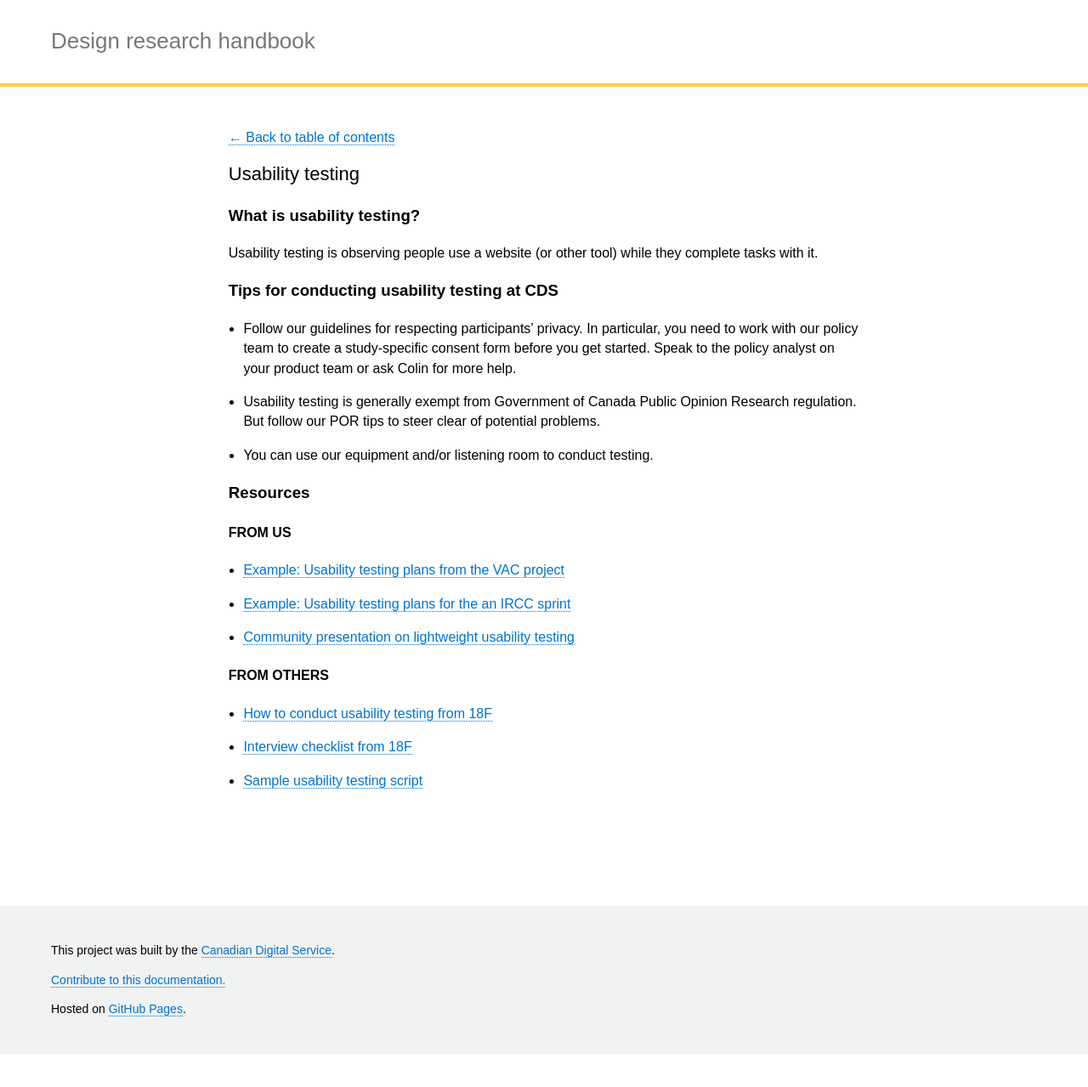
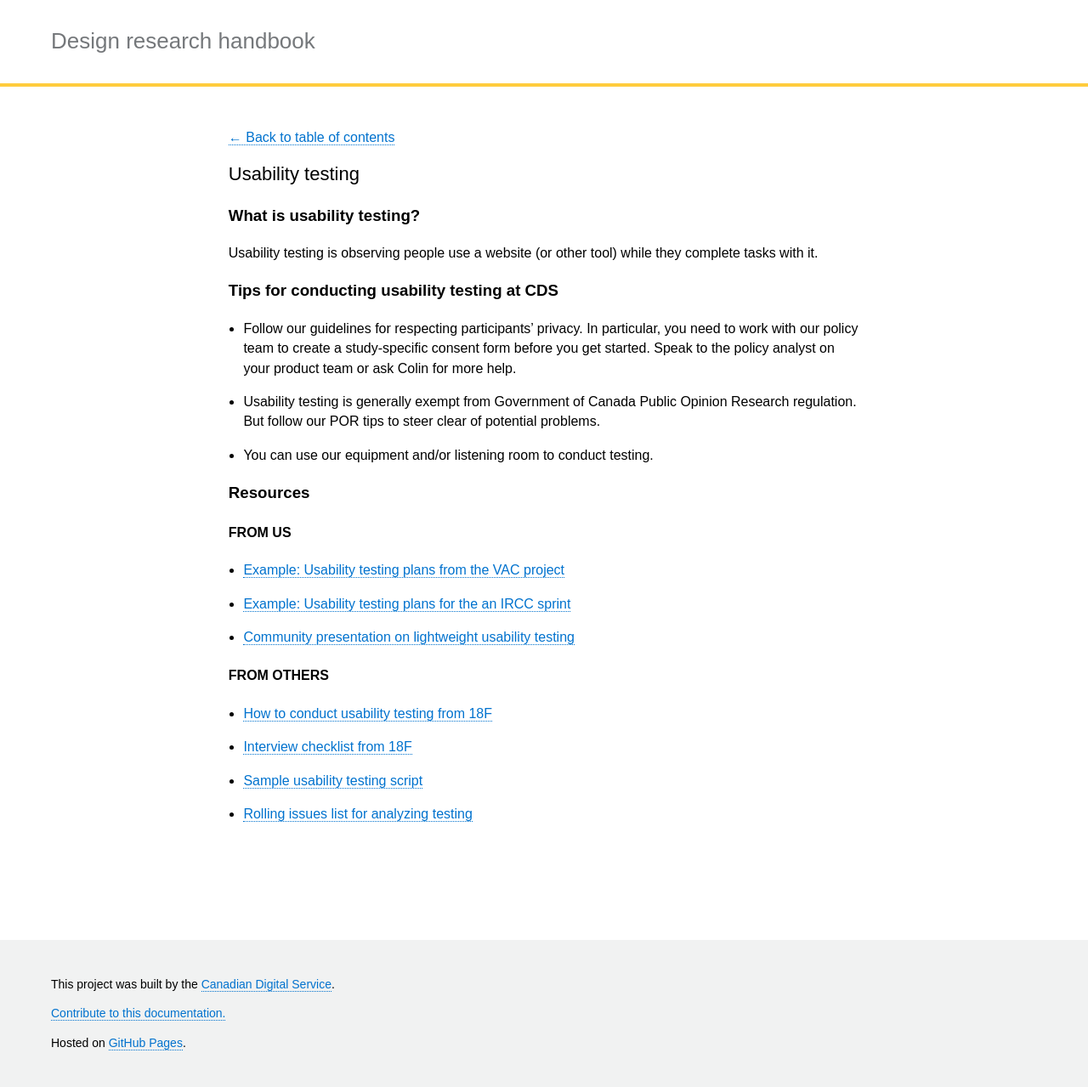
Before and after one commit to cds-snc/design-research-handbook, a Jekyll site: the page built from _pages/en/methods/usability-testing.md, in a window 1280 px wide. Shown: the whole page at 85% size. Built offline with Jekyll 4.4.1, drawn with Linux system fonts in a browser that asks for light colours; before the commit the page ends 1240 px from its top, so only the background shows below that.

Commit message:
Adding rolling issues list

```diff
--- a/_pages/en/methods/usability-testing.md
+++ b/_pages/en/methods/usability-testing.md
@@ -25,5 +25,5 @@ Usability testing is observing people use a website (or other tool) while they c
 #### From others
 * [How to conduct usability testing from 18F](https://18f.gsa.gov/2018/11/20/introduction-to-remote-moderated-usability-testing-part-2-how/)
 * [Interview checklist from 18F](https://methods.18f.gov/interview-checklist/)
-* [Sample usability testing script](https://methods.18f.gov/usability-test-script/
-http://usabilityworks.com/consensus-on-observations-in-real-time-keeping-a-rolling-list-of-issues/)
+* [Sample usability testing script](https://methods.18f.gov/usability-test-script/)
+* [Rolling issues list for analyzing testing](http://usabilityworks.com/consensus-on-observations-in-real-time-keeping-a-rolling-list-of-issues/)
```
